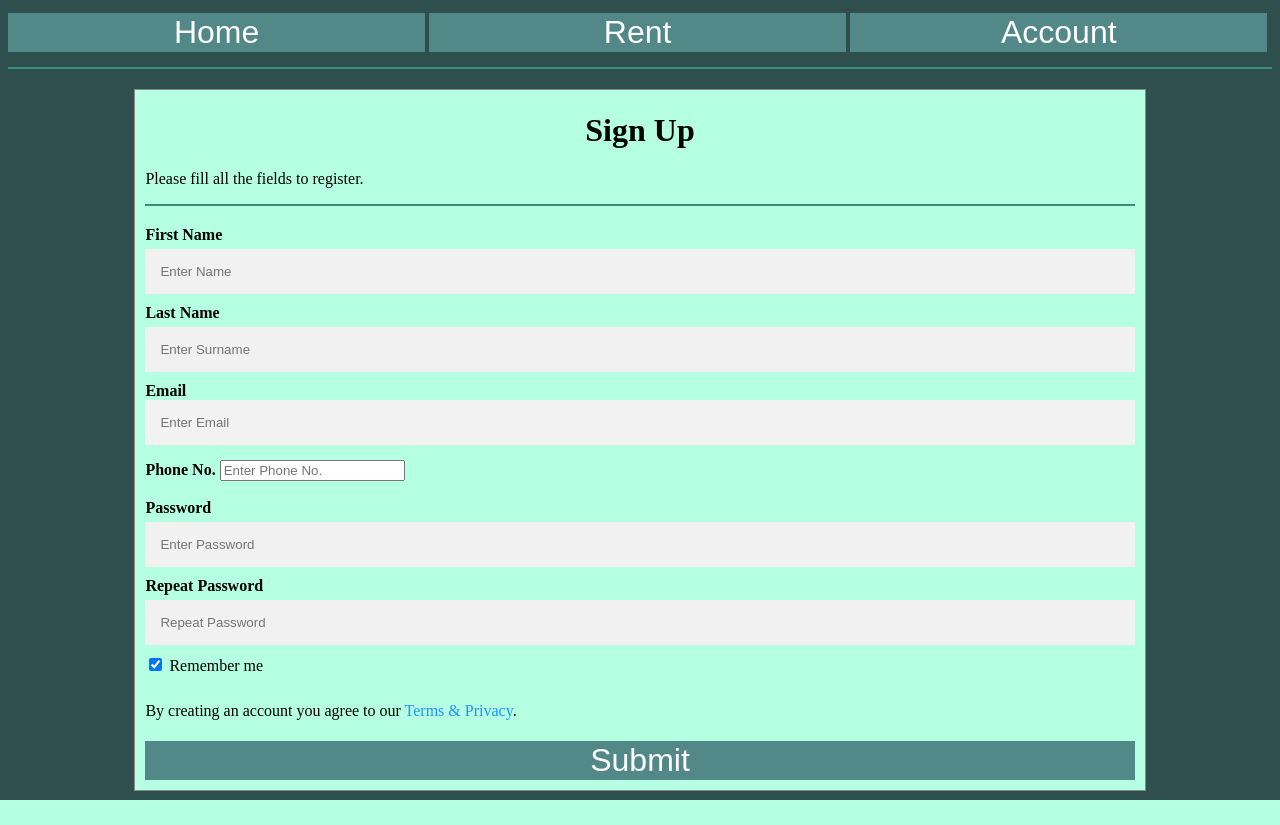
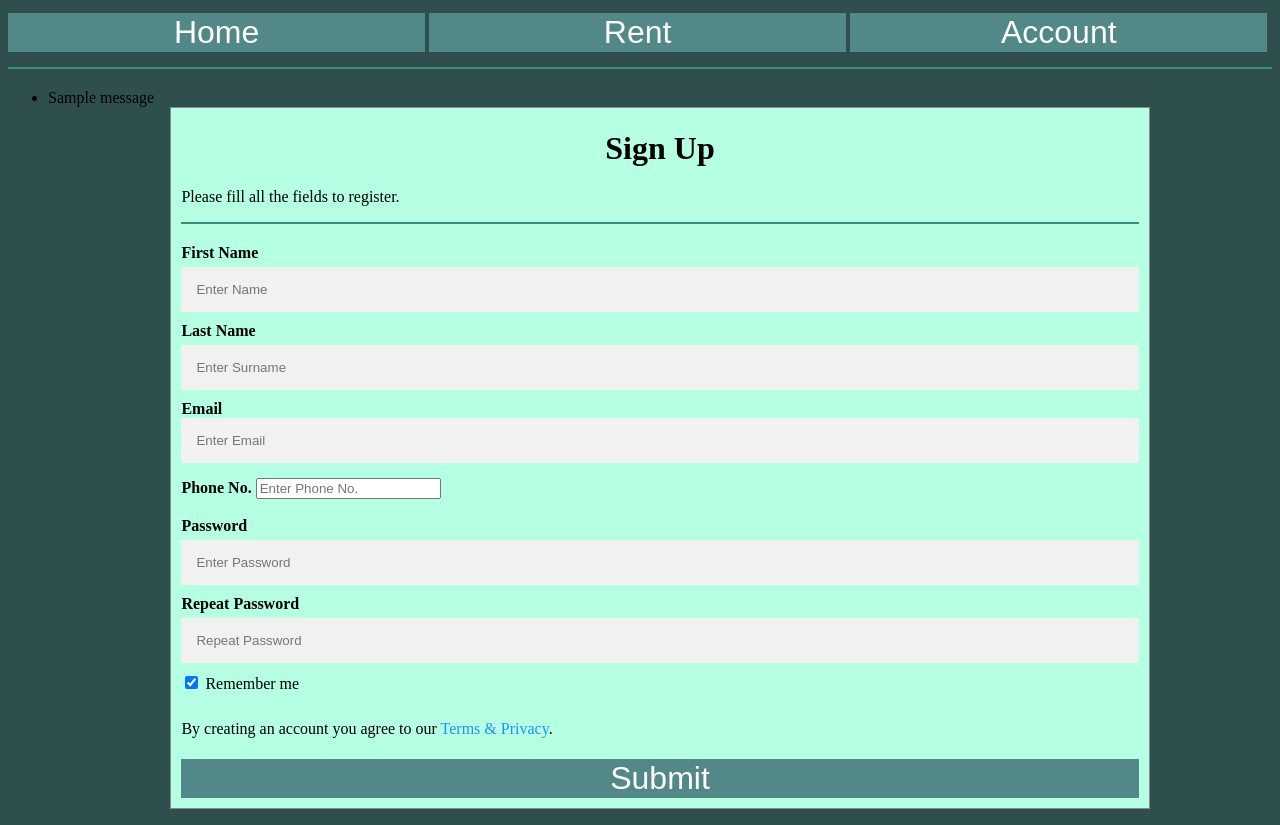
Before and after one commit to EdgarsRozenstams/ShortTermAppartmentRent, a Flask app: page /Register in a window 1280 px wide. Before the commit the page ends 800 px from the top, so only its background shows below. Run offline with Flask 2, Linux system fonts and the light colour scheme; one stand-in notice (Sample message) is shown.

Commit message:
Added Basic Login
Added Basic log in to the website. it check input email and password against database and if they match it sets a "loged_in" var to True.

```diff
--- a/app.py
+++ b/app.py
@@ -1,9 +1,14 @@
 #Name   :Edgars Rozenstams
 
-from flask import Flask, render_template, request, session, flash, redirect
+from flask import Flask, render_template, request, session, flash, redirect, url_for
 from dbconnect import Connect, registerUser
+from wtforms import Form
+from passlib.hash import sha256_crypt #password hashing
 
-#might have to use WTForms
+from logging.config import dictConfig
+
+
+# might have to use WTForms
 
 
 app = Flask(__name__)
@@ -14,10 +19,34 @@
 def Home():
     return render_template('toolbar.html', title = 'Rent Search')
 
+@app.route('/account')
+def Account():
+    return render_template('account.html', title = 'Account Login')
 
-@app.route('/AccountLogin')
+
+@app.route('/ProcessLogin',methods=["GET","POST"])
 def AccountLogin():
-    return render_template('account.html', title = 'Account Login')
+    db = Connect()
+
+    if request.form["submit"]:
+
+        data = db.TestColl.find_one({"email": request.form['Email']})
+        psw = data['password']  #gets the third item in the JSON data which is the password
+
+        if sha256_crypt.verify(request.form['Password'],psw): ##if the hashed input password is equal to the hashed saved password
+            session['logged_in'] = True
+            session['username'] = data['name'] #users name
+
+            flash("You are now Logged in ")
+            return redirect(url_for("Account"))
+
+        else:
+             flash("Invalid Credentials, try again")
+             error = "Invalid Credentials, try again"
+
+
+
+    return render_template('account.html', title = 'Account Login',error =  error)
 
 
 @app.route('/Register')
@@ -25,16 +54,17 @@
     return render_template('CreateAccount.html', title = 'Register')
 
 
-@app.route('/ProcessRegistration', methods=["POST"])
+@app.route('/ProcessRegistration', methods=["GET","POST"])
 def ProcessRegistration():
 
     if request.form["submit"]:
         fname = request.form['FName']
         sname = request.form['SName']
         email = request.form['Email']
-        phone = request.form['Phone'] #check if its a number crete seppereate function for validation
+        phone = request.form['Phone']   #check if its a number crete seppereate function for validation
         psw = request.form['Password']
         confirmPsw = request.form['psw-repeat']
+
 
     if psw == confirmPsw:
         db = Connect()
@@ -47,7 +77,7 @@
             return render_template('toolbar.html', title = 'Register')
 
         else:
-            post={"name": fname, "surname": sname, "email": email, "phone": phone, "password": psw}
+            post={"name": fname, "surname": sname, "email": email, "phone": phone, "password": sha256_crypt.encrypt(str(request.form['Password']))}
             print(post)
             registerUser(post)
             flash("Thanks for registering!")
--- a/static/Main.css
+++ b/static/Main.css
@@ -6,7 +6,7 @@
     height: 4vw;
 }
 
-button{
+button.button{
     width: 33%;
     word-wrap: break-word;
     display: inline-block;
@@ -18,6 +18,19 @@
     background-color: #538888;
     border: none;
     margin-top: 5px;
+}
+
+flash
+
+button.close{
+     background-color: Transparent;
+     background-repeat:no-repeat;
+     border: none;
+     cursor:pointer;
+     overflow: hidden;
+     outline:none;
+     width: auto;
+    margin-right: 0px;
 }
 
 button:hover {background-color: #368e7d
--- a/templates/CreateAccount.html
+++ b/templates/CreateAccount.html
@@ -33,19 +33,9 @@
 
       <p>By creating an account you agree to our <a href="#" style="color:dodgerblue">Terms & Privacy</a>.</p>
 
-      {% with messages = get_flashed_messages() %}
-         {% if messages %}
-            <ul>
-               {% for message in messages %}
-               <li<{{ message }}</li>
-               {% endfor %}
-            </ul>
-         {% endif %}
-      {% endwith %}
-
 
       <div class="formBtns">
-        <button style="width: 100%;" name="submit" value="action">Submit</button>
+        <button style="width: 100%;" name="submit" value="action" class="button">Submit</button>
       </div>
     </div>
   </form>
--- a/templates/account.html
+++ b/templates/account.html
@@ -3,7 +3,7 @@
 
     {% block body %}
         <div class="FormDiv">
-            <form class = "LoginForm">
+            <form class = "LoginForm" action="/ProcessLogin" method="post">
                 <div style="margin: 10px;">
                     <h1 align="center">Log in</h1>
                     <label>Email:</label><br>
@@ -12,7 +12,7 @@
                     <label>Password:</label><br>
                     <input type="password" name="Password" required><br>
 
-                    <a href=""><button type="submit" style="width: 100%;">Login</button></a>
+                    <a href="/"><button type="submit" style="width: 100%;" name="submit" value="action" class="button">Login</button></a>
                     <hr>
                     <p class="footerLinks">
                         <a href="/Register" style ="margin-right:10px;">Create Account</a>
--- a/templates/toolbar.html
+++ b/templates/toolbar.html
@@ -8,11 +8,21 @@
     </head>
     <body>
         <div class="Toolbar">
-        <a href="/"><button>Home</button></a>
-        <button >Rent</button>
-        <a href="/AccountLogin"><button>Account</button></a>
+        <a href="/"><button class="button">Home</button></a>
+        <button class="button">Rent</button>
+        <a href="/account"><button class="button">Account</button></a>
     </div>
     <hr>
+        {% with messages = get_flashed_messages() %}
+	       {% if messages %}
+	           {% for message in messages %}
+		          <div class="alert alert-warning alert-dismissible" role="alert">
+			         <ul class=flashes>
+                        <li>{{ message }}</li>
+                {% endfor %}
+	       {% endif %}
+	{% endwith %}
+
         {% block body%}
         {% endblock %}
     </body>
```
